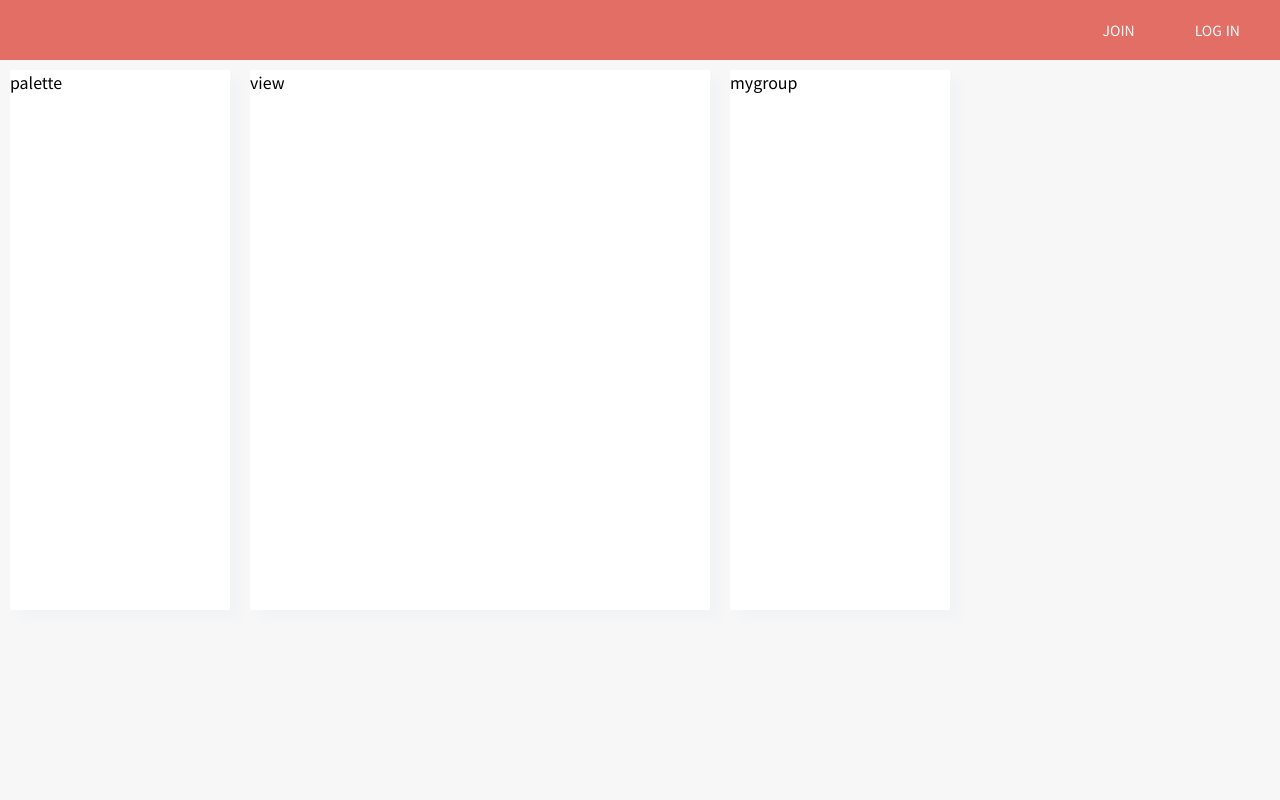
After one commit to swapp201901-team9/frontend, a PHP site: page / in a window 1280 px wide. The commit adds this page. Run offline with PHP 8.4, Linux system fonts and the light colour scheme.

Commit message:
css and index.html added

```diff
--- a/gwajams/templates/index.css
+++ b/gwajams/templates/index.css
@@ -1,58 +1,101 @@
-.NavBar {//will add navigation function later
-  width: 100%;
-  height: 100px;
-  border: solid 1px #bfbfbf;
-  background-color: #e26e65;
+html, body, div, span, applet, object, iframe, h1, h2, h3, h4, h5, h6, p, blockquote, pre, a, abbr, acronym, address, big, cite, code, del, dfn, em, img, ins, kbd, q, s, samp, small, strike, strong, sub, sup, tt, var, b, u, i, center, dl, dt, dd, ol, ul, li, fieldset, form, label, legend, table, caption, tbody, tfoot, thead, tr, th, td, article, aside, canvas, details, embed, figure, figcaption, footer, header, hgroup, menu, nav, output, ruby, section, summary, time, mark, audio, video {
+  margin: 0;
+  padding: 0;
+  border: 0;
+  font-size: 100%;
+  font: inherit;
+  vertical-align: baseline;
 }
 
-.menu {
+body {
+  margin: 0;
+  padding: 0;
+  font-family: 'Bree Serif', serif;
+  font-family: 'Noto Sans KR', sans-serif;
+  color: #000000;
+  background-color: #f7f7f7;
+}
+li{
+	list-style: none;
+}
+a:hover, a:visited, a{
+	text-decoration: none;
+}
+
+#navBar {
+  width: 100%;
+  height: 60px;
+  background-color: #e26e65;
+  display: block;
+  font-family: 'Noto Sans KR', sans-serif;
+}
+#navBar ul {
   list-style: none;
-  width: 100%;
+  margin: 0;
   padding: 0;
 }
-
-.menu li {
-
-  display:inline-block;
-  float:right;
-  /* The -1px on top and right make it so that our borders end up above one another
-     Not needed it you don't have borders... */
-  margin:-1px -1px -1px -1px;
-}
-
-.menu li a {
-  display:block;
-
-  /* My basic styling. I'm just giving them a black text, with a black border, and center the text in the box. */
-  font-family: AppleSDGothicNeo;
-  font-size: 24px;
-  font-weight: normal;
-  font-style: normal;
-  font-stretch: normal;
+#navBar li {
+  float: right;
+  list-style: none;
+  font-size: 14px;
   line-height: normal;
   letter-spacing: normal;
   text-align: right;
   color: #ffffff;
-
-  /* Fixed size is also just me.
-     Not fixing it just make huge boxes when you have submenus */
-  width:100px;
-  height:50px;
-  line-height: 50px;
+  vertical-align: right;
+  display: inline-block;
+  padding: 20px 40px 40px 20px;
+}
+#navBar a {
+  list-style: none;
+  width: 100%;
+  color: #ffffff;
 }
 
-
-
-
-.MyGroup {
-  width: 220px;
-  height: 540px;
+.box {
+  width: 960px;
   border-radius: 2px;
   box-shadow: -10px 9px 21px 0 rgba(128, 152, 213, 0.08);
   background-color: #ffffff;
 }
 
-.ButtonRed {
+#selectStyle {
+  position: absolute;
+  left: 0;
+  width: 220px;
+  height: 540px;
+  border-radius: 2px;
+  box-shadow: 10px 9px 10px 0 rgba(128, 152, 213, 0.04);
+  background-color: #ffffff;
+  margin: 10px;
+  float: left;
+}
+
+#viewSample {
+  position: absolute;
+  left: 240px;
+  width: 460px;
+  height: 540px;
+  border-radius: 2px;
+  box-shadow: 10px 9px 10px 0 rgba(128, 152, 213, 0.04);
+  background-color: #ffffff;
+  margin: 10px;
+}
+
+
+#myGroup {
+  position: absolute;
+  left: 720px;
+  width: 220px;
+  height: 540px;
+  border-radius: 2px;
+  box-shadow: 10px 9px 10px 0 rgba(128, 152, 213, 0.04);
+  background-color: #ffffff;
+  margin:10px;
+  float: left;
+}
+
+.buttonRed {
   width: 340px;
   height: 42px;
   border-radius: 21px;
@@ -60,14 +103,14 @@
   background-color: #c13a3a;
 }
 
-.Input {
+.input {
   width: 340px;
   height: 42px;
   border-radius: 21px;
   border: solid 2px #e0e0e0;
 }
 
-.HalfButtonRed {
+.halfButtonRed {
   width: 160px;
   height: 42px;
   border-radius: 21px;
@@ -75,7 +118,7 @@
   background-color: #c13a3a;
 }
 
-.HalfButtonWhite {
+.halfButtonWhite {
   width: 160px;
   height: 42px;
   border-radius: 21px;
--- /dev/null
+++ b/gwajams/templates/index.html
@@ -0,0 +1,22 @@
+<!DOCTYPE html>
+<html lang="ko-KR">
+<head>
+  <meta charset="utf-8"/>
+  <meta name="description" content="gwajams" />
+  <meta name="author" content="https://github.com/swapp201901-team9/full-stack-web-development" />
+  <title>gwajams</title>
+  <link href="https://fonts.googleapis.com/css?family=Bree+Serif|Noto+Sans+KR" rel="stylesheet">
+  <link rel="stylesheet" href="index.css">
+</head>
+<body background-color = "#f7f7f7">
+  <nav id = "navBar">
+    <ul>
+      <li><a href="#">LOG IN</a></li> <li><a href="#">JOIN</a></li>
+    </ul>
+  </nav>
+  <div id = "selectStyle"> palette </div>
+  <div id = "viewSample"> view </div>
+  <div id = "myGroup"> mygroup </div>
+
+</body>
+</html>
```
